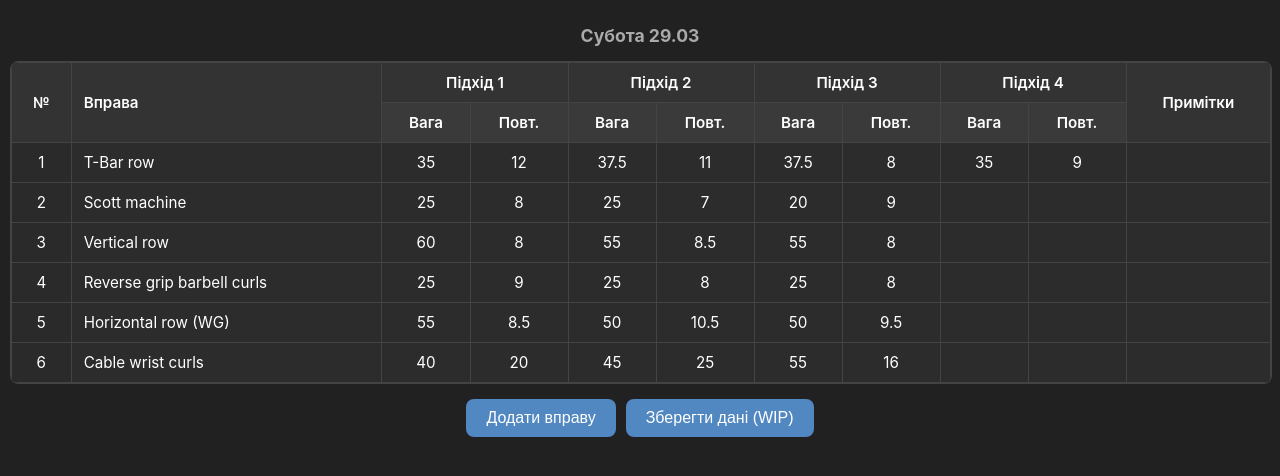
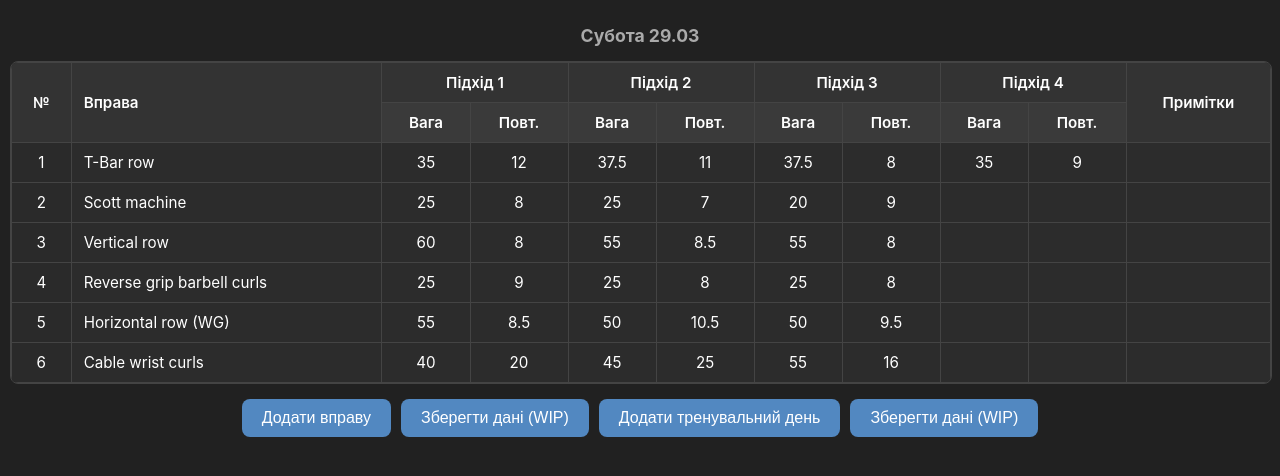
Before and after one commit to slightinput/slightinput1536, a plain HTML site: page index.html in a window 1280 px wide. Drawn offline with Linux system fonts and the light colour scheme; a script that the page names is missing.

Commit message:
Update index.html

```diff
--- a/index.html
+++ b/index.html
@@ -88,6 +88,8 @@
         <div class="controls">
             <button id="add-exercise-btn">Додати вправу</button>
             <button id="save-data-btn">Зберегти дані (WIP)</button>
+            <button id="add-day-btn">Додати тренувальний день</button>
+            <button id="save-data-btn">Зберегти дані (WIP)</button>
         </div>
     </div>
 
```
